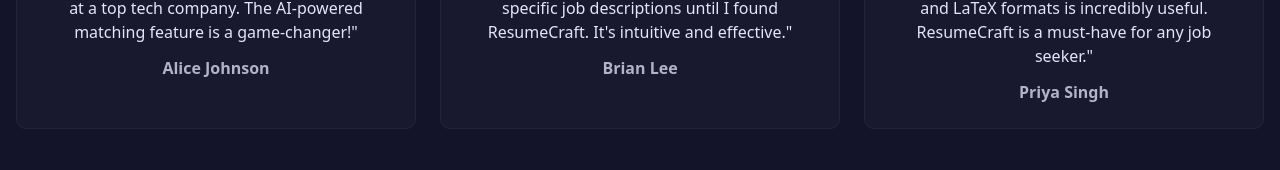
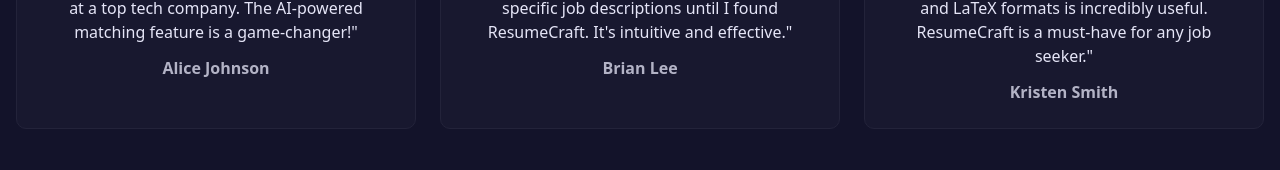
Before and after one commit to QuantumRebels/CVisionary, a React (Vite) app in the folder frontend/: page / in a window 1280 px wide. Shown: the part 875-1045 px from the top of the page. Built offline with nearby package versions, Linux system fonts and the light colour scheme.

Commit message:
Modify testimonial

```diff
--- a/frontend/src/components/landing/Testimonials.jsx
+++ b/frontend/src/components/landing/Testimonials.jsx
@@ -12,7 +12,7 @@
     img: "https://randomuser.me/api/portraits/men/32.jpg",
   },
   {
-    name: "Priya Singh",
+    name: "Kristen Smith",
     text: "The ability to export my resume in both PDF and LaTeX formats is incredibly useful. ResumeCraft is a must-have for any job seeker.",
     img: "https://randomuser.me/api/portraits/women/68.jpg",
   },
```
